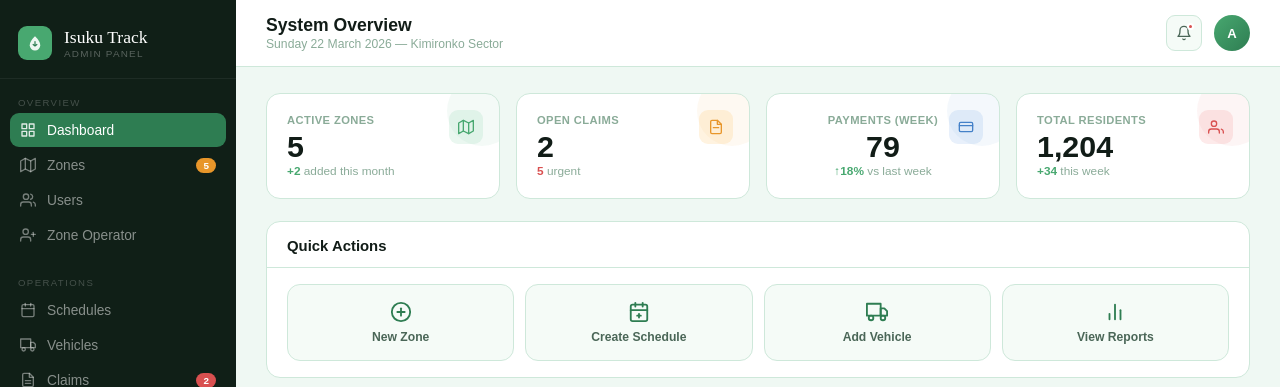
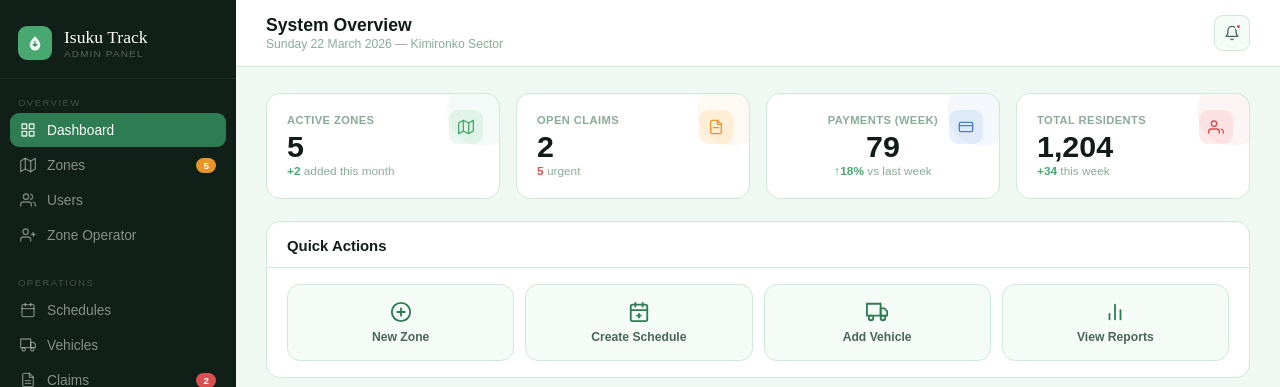
Before and after one commit to Abigail-Salem-Tendo/isuku_track, a Flask app: template templates/admin/admin_dash.html in a window 1280 px wide. Shown: the top 387 px of the page. Run offline with Flask 3, Linux system fonts and the light colour scheme; the template is opened without the code that fills it, so the values that code supplies are empty.

Commit message:
fix: remove admin avatar from topbar in admin dashboard

```diff
--- a/templates/admin/admin_dash.html
+++ b/templates/admin/admin_dash.html
@@ -112,7 +112,6 @@
         <svg width="16" height="16" viewBox="0 0 24 24" fill="none" stroke="#4a6657" stroke-width="2" stroke-linecap="round" stroke-linejoin="round"><path d="M18 8A6 6 0 0 0 6 8c0 7-3 9-3 9h18s-3-2-3-9"/><path d="M13.73 21a2 2 0 0 1-3.46 0"/></svg>
         <div class="notif-dot"></div>
       </div>
-      <div class="av" id="adminAvatar">AD</div>
       <div class="ham" onclick="toggleSb()" aria-label="Menu">
         <span></span><span></span><span></span>
       </div>
```
